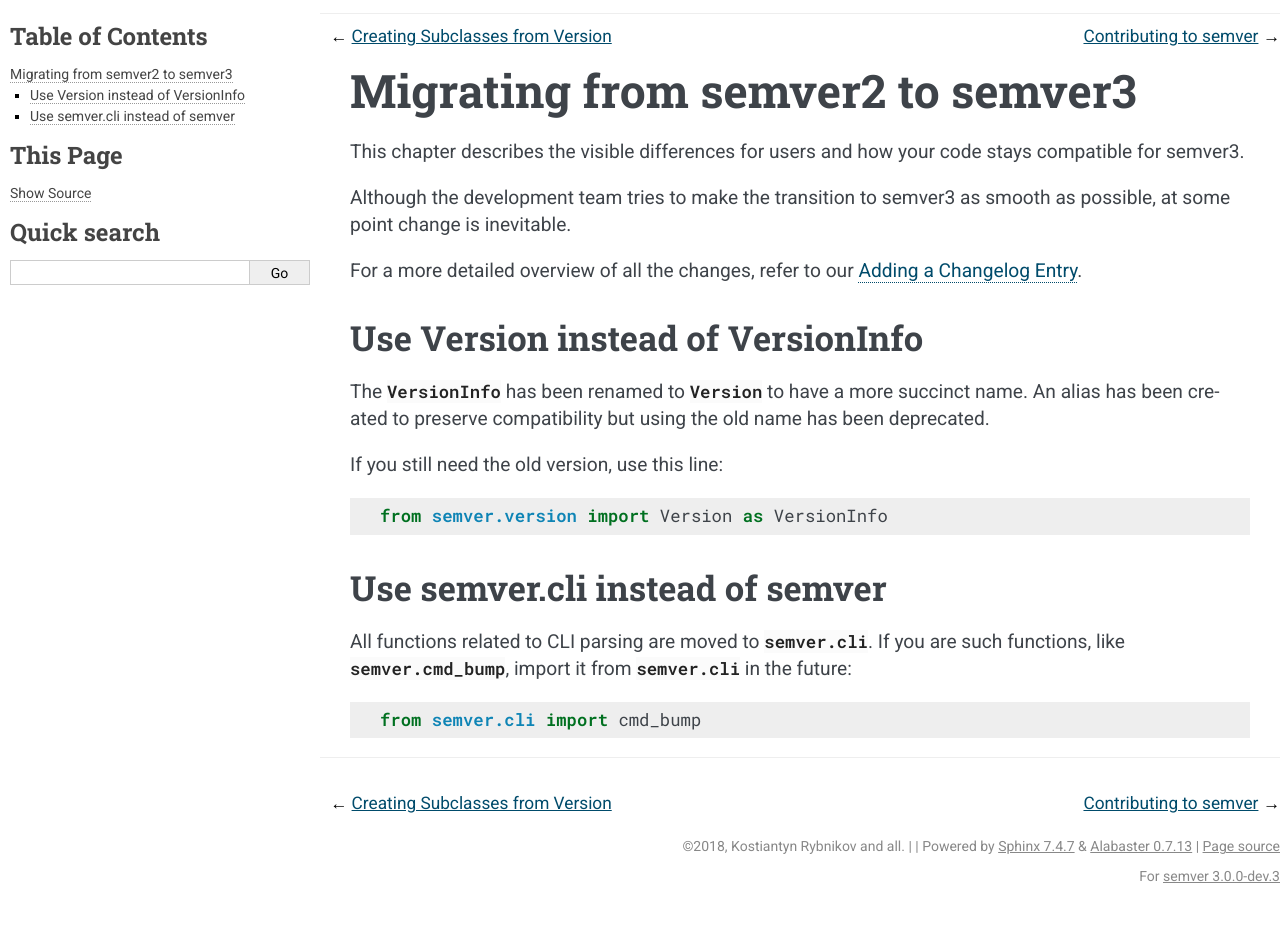
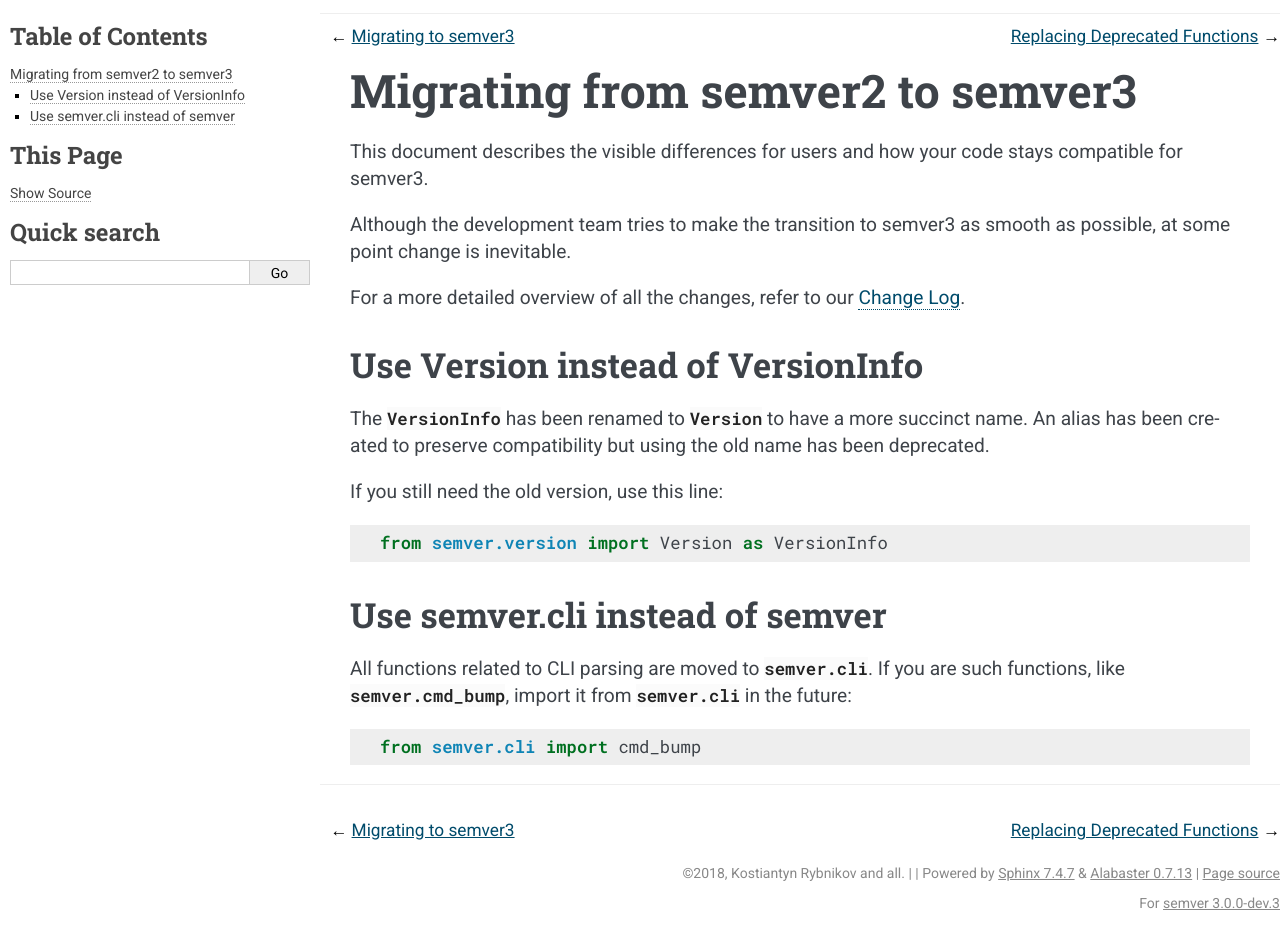
Before and after one commit to python-semver/python-semver, a Sphinx documentation site: the page built from docs/migration/migratetosemver3.rst, in a window 1280 px wide and 941 px high. Built offline with Sphinx 7.4.7, drawn with Linux system fonts in a browser that asks for light colours.

Commit message:
Introduce new topics for doc
* Move some files that better fit into an "Advanced topic"
* Introduce "Migration to semver3" topic

```diff
--- a/CONTRIBUTING.rst
+++ b/CONTRIBUTING.rst
@@ -64,7 +64,7 @@
    a. Write test cases and run the complete test suite, see :ref:`testsuite`
       for details.
 
-   b. Write a changelog entry, see section :ref:`changelog`.
+   b. Write a changelog entry, see section :ref:`add-changelog`.
 
    c. If you have implemented a new feature, document it into our
       documentation to help our reader. See section :ref:`doc` for
@@ -214,7 +214,7 @@
     edge cases.
 
 
-.. _changelog:
+.. _add-changelog:
 
 Adding a Changelog Entry
 ------------------------
--- /dev/null
+++ b/changelog.d/351.doc.rst
@@ -0,0 +1,4 @@
+Introduce new topics for:
+
+* "Migration to semver3"
+* "Advanced topics"
--- a/docs/usage/semverwithvprefix.py
+++ b/docs/advanced/semverwithvprefix.py
@@ -17,7 +17,8 @@
         """
         if not version[0] in ("v", "V"):
             raise ValueError(
-                "{v!r}: not a valid semantic version tag. Must start with 'v' or 'V'".format(
+                "{v!r}: not a valid semantic version tag. "
+                "Must start with 'v' or 'V'".format(
                     v=version
                 )
             )
--- a/docs/changelog.rst
+++ b/docs/changelog.rst
@@ -1 +1,3 @@
+.. _change-log:
+
 .. include:: ../CHANGELOG.rst
--- a/docs/index.rst
+++ b/docs/index.rst
@@ -31,6 +32,7 @@
    changelog
    changelog-semver2
 
+
 Indices and Tables
 ==================
 
--- /dev/null
+++ b/docs/migration/index.rst
@@ -0,0 +1,9 @@
+Migrating to semver3
+====================
+
+
+.. toctree::
+    :maxdepth: 1
+
+    migratetosemver3
+    replace-deprecated-functions.rst
--- a/docs/migratetosemver3.rst
+++ b/docs/migration/migratetosemver3.rst
@@ -3,7 +3,7 @@
 Migrating from semver2 to semver3
 =================================
 
-This chapter describes the visible differences for
+This document describes the visible differences for
 users and how your code stays compatible for semver3.
 
 Although the development team tries to make the transition
@@ -11,7 +11,7 @@
 is inevitable.
 
 For a more detailed overview of all the changes, refer
-to our :ref:`changelog`.
+to our :ref:`change-log`.
 
 
 Use Version instead of VersionInfo
--- a/docs/usage/index.rst
+++ b/docs/usage/index.rst
@@ -18,7 +18,3 @@
    determine-version-equality
    compare-versions-through-expression
    get-min-and-max-of-multiple-versions
-   deal-with-invalid-versions
-   replace-deprecated-functions
-   display-deprecation-warnings
-   create-subclasses-from-version
```
Also changed, not shown: other parts of docs/index.rst (+2 -1 lines), docs/advanced/index.rst (added, +10 -0 lines), docs/advanced/coerce.py (renamed from docs/usage/coerce.py), docs/advanced/create-subclasses-from-version.rst (renamed from docs/usage/create-subclasses-from-version.rst), docs/advanced/deal-with-invalid-versions.rst (renamed from docs/usage/deal-with-invalid-versions.rst), docs/advanced/display-deprecation-warnings.rst (renamed from docs/usage/display-deprecation-warnings.rst), docs/migration/replace-deprecated-functions.rst (renamed from docs/usage/replace-deprecated-functions.rst), 3 other files.
